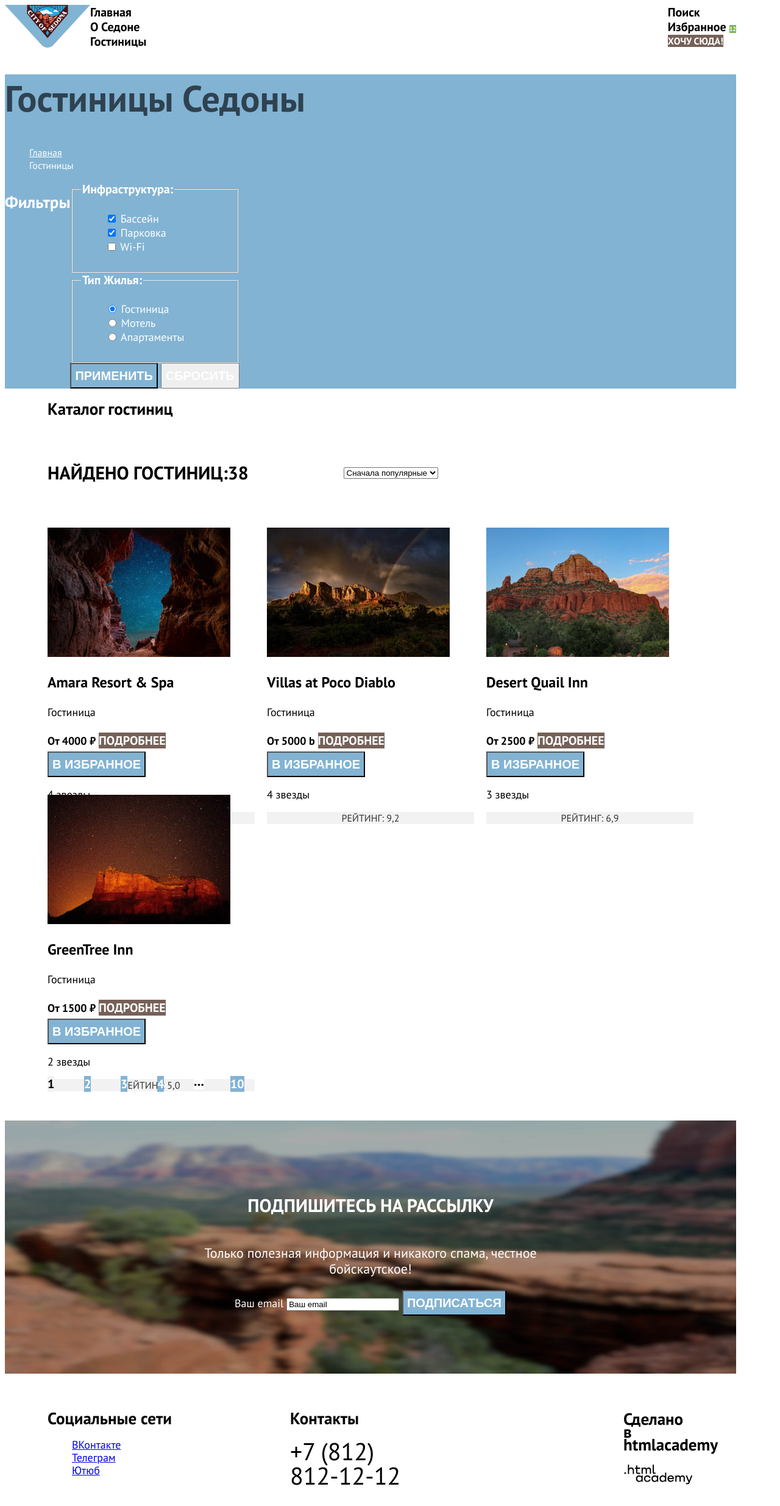
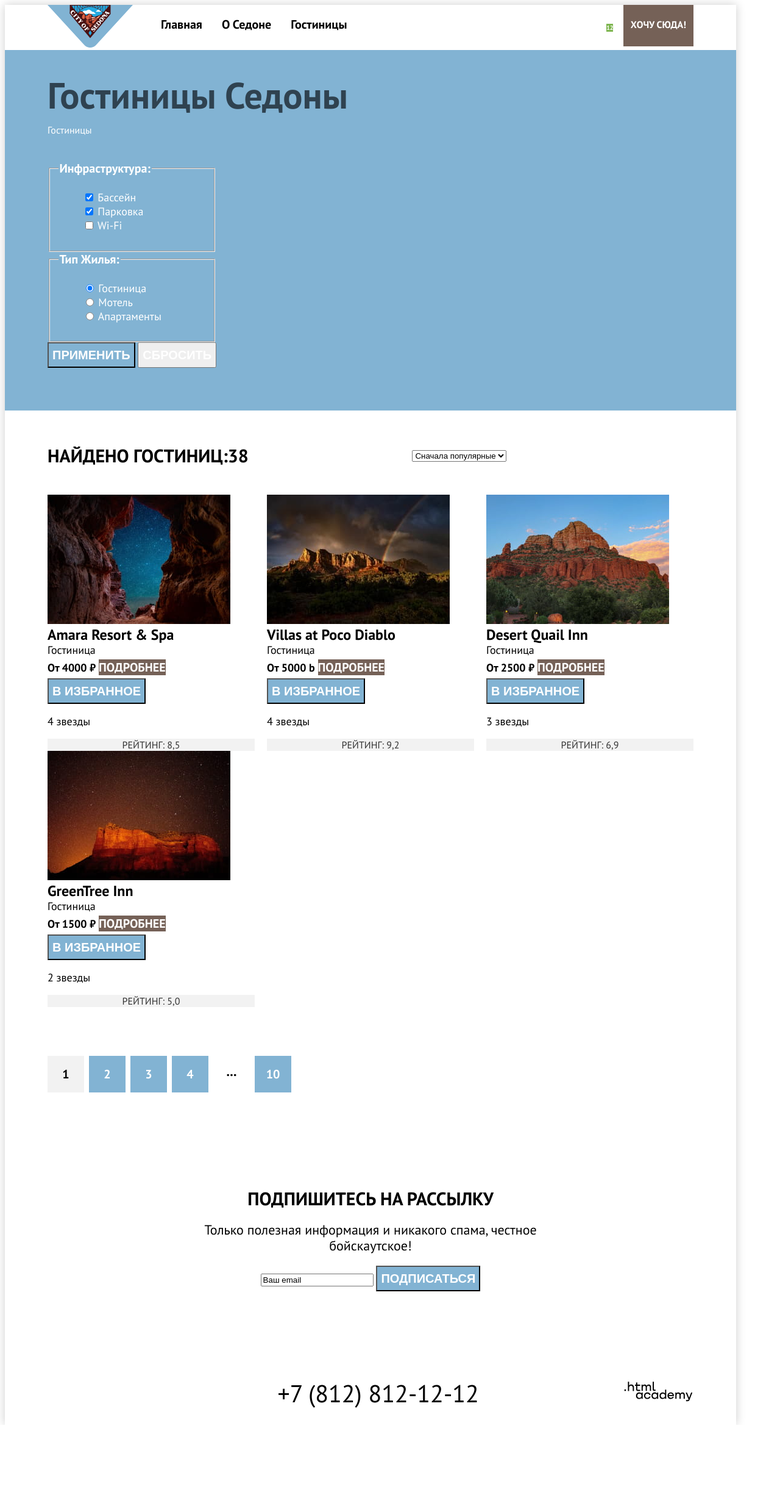
Before and after one commit to htmlacademy-htmlcss/2155007-sedona-35, a plain HTML site: page catalog.html in a window 1280 px wide. Shown: the whole page at 61% size. After the commit the page ends 2336 px from the top, so only its background shows below. Drawn offline with Linux system fonts and the light colour scheme.

Commit message:
Сетки компонентов на флексах

```diff
--- a/catalog.html
+++ b/catalog.html
@@ -1,17 +1,19 @@
 <!DOCTYPE html>
 <html lang="ru">
+
   <head>
     <meta charset="utf-8">
     <title>HTML Academy: Седона</title>
     <link rel="stylesheet" href="styles/styles.css">
 
   </head>
+
   <body>
     <div class="page_container">
       <header class="page_header" data-test="header">
         <nav class="navigation">
-          <a class="navigation_logo" href="index.html">
-            <img class="page_header_logo" src="image/logo.svg" alt="Логотип  города Седона" width="140" height="70">
+          <a class="navigation_logo_link" href="index.html">
+            <img class="navigation_logo_image" src="image/logo.svg" alt="Логотип  города Седона." width="140" height="70">
           </a>
           <ul class="navigation_list">
             <li class="navigation_item">
@@ -21,14 +23,14 @@
               <a class="navigation_link" href="#">О Седоне</a>
             </li>
             <li class="navigation_item">
-              <a class="navigation_link navigation-link-current">Гостиницы</a>
+              <a class="navigation_link navigation_link_current">Гостиницы</a>
             </li>
           </ul>
 
-          <ul class="navigation_list navigation-user">
+          <ul class="navigation_list navigation_user">
             <li class="navigation_item">
               <a class="navigation_link" href="#">
-                <span class="visually_hidden">Поиск</span>
+                <span class="visually_hidden">Поиск.</span>
               </a>
             </li>
             <li class="navigation_item">
@@ -44,14 +46,14 @@
         </nav>
       </header>
 
-      <main class="main_inner main-container" data-test="main">
-        <div class="main__page_container">
+      <main class="main_inner main_container" data-test="main">
+        <div class="main_page_container">
           <header class="inner_header">
             <h1 class="inner_header_title">Гостиницы Седоны</h1>
             <ul class="breadcrumbs">
               <li class="breadcrumbs_item">
                 <a class="breadcrumbs_link" href="index.html">
-                  <span class="visually_hidden">Главная</span>
+                  <span class="visually_hidden">Главная.</span>
                 </a>
               </li>
               <li class="breadcrumbs_item">
@@ -60,7 +62,7 @@
             </ul>
 
             <div class="filter_hotels" data-test="filter">
-              <h2 class="visually_hidden">Фильтры</h2>
+              <h2 class="visually_hidden">Фильтры.</h2>
               <form class="filter_hotels_form" action="https://echo.htmlacademy.ru/" method="get">
                 <fieldset class="filter_infrastructure">
                   <legend class="filter_title">Инфраструктура:</legend>
@@ -119,7 +121,7 @@
           </header>
 
           <section class="section_hotel_catalog" data-test="catalog">
-            <h2 class="visually_hidden">Каталог гостиниц</h2>
+            <h2 class="visually_hidden">Каталог гостиниц.</h2>
             <div class="sorting-container">
               <p class="found_hotels"> Найдено гостиниц:<span>38</span></p>
               <select class="select_control" aria-label="Сортировка">
@@ -130,17 +132,17 @@
               <ul class="catalog_view">
                 <li class="catalog_view_item">
                   <a class="button" href="#">
-                    <span class="visually_hidden">Показать плиткой</span>
+                    <span class="visually_hidden">Показать плиткой.</span>
                   </a>
                 </li>
                 <li class="catalog_view_item">
                   <a class="button" href="#">
-                    <span class="visually_hidden">Показать карточками</span>
+                    <span class="visually_hidden">Показать карточками.</span>
                   </a>
                 </li>
                 <li class="catalog_view_item">
                   <a class="button" href="#">
-                    <span class="visually_hidden">Показать списком</span>
+                    <span class="visually_hidden">Показать списком.</span>
                   </a>
                 </li>
               </ul>
@@ -149,7 +151,8 @@
             <ul class="hotel_cards_list">
               <li class="hotel_cards_item">
                 <a class="hotel_cards_link" href="#">
-                  <img class="hotel_cards_img" src="image/amara_resort_spa.jpg" alt="Звездное небо в расщелине гор" width="300" height="212">
+                  <img class="hotel_cards_img" src="image/amara_resort_spa.jpg" alt="Звездное небо в расщелине гор."
+                    width="300" height="212">
                   <h3 class="hotel_cards_title">Amara Resort & Spa</h3>
                 </a>
                 <p class="hotel_cards_description">Гостиница</p>
@@ -161,7 +164,8 @@
               </li>
               <li class="hotel_cards_item">
                 <a class="hotel_cards_link" href="#">
-                  <img class="hotel_cards_img" src="image/villias_at_poco_diablo.jpg" alt="Радуга над горным хребтом" width="300" height="212">
+                  <img class="hotel_cards_img" src="image/villias_at_poco_diablo.jpg" alt="Радуга над горным хребтом."
+                    width="300" height="212">
                   <h3 class="hotel_cards_title">Villas at Poco Diablo</h3>
                 </a>
                 <p class="hotel_cards_description">Гостиница</p>
@@ -173,7 +177,8 @@
               </li>
               <li class="hotel_cards_item">
                 <a class="hotel_cards_link" href="#">
-                  <img class="hotel_cards_img" src="image/desert_quail_inn.jpg" alt="Горы на фоне голубого неба" width="300" height="212">
+                  <img class="hotel_cards_img" src="image/desert_quail_inn.jpg" alt="Горы на фоне голубого неба."
+                    width="300" height="212">
                   <h3 class="hotel_cards_title">Desert Quail Inn</h3>
                 </a>
                 <p class="hotel_cards_description">Гостиница</p>
@@ -185,7 +190,8 @@
               </li>
               <li class="hotel_cards_item">
                 <a class="hotel_cards_link" href="#">
-                  <img class="hotel_cards_img" src="image/greentree_inn.jpg" alt="Горна на фоне звездного неба" width="300" height="212">
+                  <img class="hotel_cards_img" src="image/greentree_inn.jpg" alt="Горна на фоне звездного неба."
+                    width="300" height="212">
                   <h3 class="hotel_cards_title">GreenTree Inn</h3>
                 </a>
                 <p class="hotel_cards_description">Гостиница</p>
@@ -222,14 +228,14 @@
         </div>
       </main>
 
-      <footer class="page_footer" data-test="footer">
+      <footer class="page_footer inner_footer" data-test="footer">
         <div class="page-footer-container">
-          <section class="mailing" data-test="subscribe">
+          <section class="mailing mailing_inner_footer" data-test="subscribe">
             <div class="mailing_container">
               <h2 class="mailing_title">Подпишитесь на рассылку</h2>
               <p class="mailing_description">Только полезная информация и никакого спама, честное бойскаутское!</p>
-              <form class="mailng_form"  action="https://echo.htmlacademy.ru/" method="post">
-                <span class="visually_hidden">Ваш email</span>
+              <form class="mailng_form" action="https://echo.htmlacademy.ru/" method="post">
+                <span class="visually_hidden">Ваш email.</span>
                 <input type="email" name="email" value="Ваш email">
                 <button class="button button_blue" type="submit">Подписаться</button>
               </form>
@@ -238,37 +244,38 @@
 
           <div class="footer_contacts_container">
             <section class="social">
-              <h2 class="visually_hidden">Социальные сети</h2>
+              <h2 class="visually_hidden">Социальные сети.</h2>
               <ul class="social_list">
                 <li class="social_item">
                   <a class="social_link" href="https://vk.com/htmlacademy">
-                    <span class="visually_hidden">ВКонтакте</span>
+                    <span class="visually_hidden">ВКонтакте.</span>
                   </a>
                 </li>
                 <li class="social_item">
                   <a class="social_link" href="https://t.me/htmlacademy">
-                    <span class="visually_hidden">Телеграм</span>
+                    <span class="visually_hidden">Телеграм.</span>
                   </a>
                 </li>
                 <li class="social_item">
                   <a class="social_link" href="https://www.youtube.com/user/htmlacademyru">
-                   <span class="visually_hidden">Ютюб</span>
+                    <span class="visually_hidden">Ютюб.</span>
                   </a>
                 </li>
               </ul>
             </section>
 
             <section class="contacts">
-              <h2 class="visually_hidden">Контакты</h2>
+              <h2 class="visually_hidden">Контакты.</h2>
               <address class="contacts_address">
                 <a class="contacts_address_phone" href="tel:+78128121212">+7 (812) 812-12-12</a>
               </address>
             </section>
 
             <section class="copyright">
-              <h2 class="visually_hidden">Сделано в htmlacademy</h2>
-              <a  class="copyright_link" href="https://htmlacademy.ru">
-              <img class="logo_htmlacademy" src="image/logo_htmlacademy.svg" alt="Логотип htmlacademy" width="115" height="33">
+              <h2 class="visually_hidden">Сделано в htmlacademy.</h2>
+              <a class="copyright_link" href="https://htmlacademy.ru">
+                <img class="logo_htmlacademy" src="image/logo_htmlacademy.svg" alt="Логотип htmlacademy." width="115"
+                  height="33">
               </a>
             </section>
           </div>
@@ -276,4 +283,5 @@
       </footer>
     </div>
   </body>
+
 </html>
--- a/styles/styles.css
+++ b/styles/styles.css
@@ -28,15 +28,25 @@ body {
   line-height: 21px;
   color: #000000;
   background-color: #FFFFFF;
+  box-shadow: 0 0 15px rgba(0, 0, 0, 0.2);
 }
 
 .page_container {
   display: flex;
   flex-direction: column;
-  flex-grow: 1;
-
 }
-
+.visually_hidden {
+  position: absolute;
+  width: 1px;
+  height: 1px;
+  margin: -1px;
+  border: 0;
+  padding: 0;
+  white-space: nowrap;
+  clip-path: inset(100%);
+  clip: rect(0 0 0 0);
+  overflow: hidden;
+}
 .button {
   font-size: 20px;
   font-weight: 700;
@@ -50,23 +60,23 @@ body {
 /* Pages */
 .navigation {
   display: flex;
-  width: 1200px;
   margin: 0 auto;
+  padding: 0 70px;
 }
-
+.navigation_logo_image {
+  margin-right: 30px;
+}
 .navigation_list {
+  display: flex;
+  flex-wrap: wrap;
   max-width: 439px;
-  list-style: none;
   margin: 0;
   padding: 0;
+  list-style: none;
 }
-
-.navigation-user {
-  max-width: 315px;
-  margin-left: auto;
-}
-
 .navigation_link {
+  display: block;
+  padding: 20px 16px;
   font-size: 20px;
   line-height: 24px;
   font-weight: 700;
@@ -75,7 +85,15 @@ body {
   text-decoration: none;
   text-transform: capitalize;
 }
-
+.navigation_user {
+  max-width: 315px;
+  margin-left: auto;
+}
+.navigation_user .navigation_link {
+  min-width: 20px;
+  min-height: 24px;
+  padding: 22px 12px;
+}
 .navigation_link_button {
   font-size: 16px;
   line-height: 20px;
@@ -83,7 +101,6 @@ body {
   background-color: #756157;
   text-transform: uppercase;
 }
-
 .favourites {
   font-size: 10px;
   line-height: 10px;
@@ -94,29 +111,32 @@ body {
 
 /*Main*/
 
-/*.main_container {
+.main_container {
   flex-grow: 1;
-}*/
-
-.main__page_container {
+}
+.main_page_container {
   width: 1200px;
   margin: 0 auto;
 }
-
 .welcom {
+  padding-bottom: 82px;
+  padding-top: 50px;
   background-color: #82B3D3;
   background-image: url("../image/sedona_main_index_img.jpg");
   background-repeat: no-repeat;
-  background-size: 1200px 485px;
+  background-position: center top;
+  background-size: cover;
 }
-
 .welcome_to_sedona {
   display: block;
   margin: 0 auto;
 }
 
 /*advantages*/
-.text_about_sedona {
+.advantages {
+  padding-top: 69px;
+}
+.advantages_caption {
   width: 620px;
   margin: auto;
   margin-bottom: 25px;
@@ -126,8 +146,7 @@ body {
   text-align: center;
   text-transform: uppercase;
 }
-
-.text_about_sedona_reasons {
+.advantages_caption_reasons {
   width: 651px;
   margin: auto;
   margin-bottom: 90px;
@@ -136,7 +155,6 @@ body {
   font-weight: 400;
   text-align: center;
 }
-
 .advantages_list {
   display: flex;
   justify-content: space-between;
@@ -145,50 +163,45 @@ body {
   padding: 0;
   list-style: none;
 }
-
 .advantages_item {
-  width: 400px;
-  height: 384px;
   color: #000000;
   background-color: rgba(131, 179, 211, 0.12);
   list-style: none;
-
 }
-
 .advantages_container {
   display: flex;
   justify-content: space-between;
 }
-
 .advantages_card_container {
+  box-sizing: border-box;
   width: 400px;
-  height: 384px;
+  padding: 92px 85px 111px;
 }
-
 .advantages_item_blue_card {
   width: 1200px;
   color: #FFFFFF;
   background-color: #82B3D3;
 }
-
 .advantages_item_lightblue_card {
   color: #000000;
   background-color: rgba(131, 179, 211, 0.2);
 }
-
 .advantages_image {
   display: block;
 }
-
 .advantages_title {
+  padding:0;
+  margin:0;
+  margin-bottom: 62px;
   font-size: 24px;
   line-height: 28px;
   font-weight: 700;
   text-transform: uppercase;
   text-align: center;
 }
-
 .advantages_description {
+  padding:0;
+  margin:0;
   text-align: center;
 }
 
@@ -203,55 +216,62 @@ body {
   text-align: center;
   list-style: none;
 }
-
 .services_item {
-  width: 400px;
-  height: 384px;
   color: #000000;
   background-color: rgba(131, 179, 211, 0.12);
 }
-
+.services_card_container {
+  box-sizing: border-box;
+  width:400px;
+  padding: 80px 85px;
+}
 .services_item_white_card {
   color: #000000;
   background-color: #FFFFFF;
 }
-
 .services_title {
+  padding:0;
+  margin:0;
+  margin-bottom: 30px;
   font-size: 24px;
   line-height: 28px;
   font-weight: 700;
   text-transform: uppercase;
   text-align: center;
 }
-
 .services_description {
+  padding:0;
+  margin:0;
   text-align: center;
 }
 
 /*search_hotel*/
-
+.search_hotel {
+  padding: 96px 304px;
+}
 .search_hotel_container {
   display: flex;
   flex-direction: column;
   align-items: center;
   justify-content: center;
-  margin: 96px 304px;
 }
 .search_hotel_title {
+  margin:0;
+  margin-bottom: 20px;
   font-size: 30px;
   font-weight: 700;
   line-height: 36px;
   text-align: center;
   text-transform: uppercase;
 }
-
 .search_hotel_description {
+  margin:0;
+  margin-bottom: 20px;
   font-size: 22px;
   font-weight: 400;
   line-height: 26px;
   text-align: center;
 }
-
 .button_brown {
   background-color: #756157;
 }
@@ -265,8 +285,7 @@ body {
   margin: 0 auto;
 }
 .mailing {
-  width: 1200px;
-  height: 415px;
+  padding:96px 258px 104px 258px;
   background-color: #82B3D3;
   background-image: url("../image/sedona_footer_index_img.jpg");
   background-repeat: no-repeat;
@@ -278,23 +297,24 @@ body {
   flex-direction: column;
   align-items: center;
   justify-content: center;
-  margin:96px 258px 104px;
 }
 .mailing_title {
+  margin:0;
+  margin-bottom: 20px;
   font-size: 30px;
   font-weight: 700;
   line-height: 36px;
   text-align: center;
   text-transform: uppercase;
 }
-
 .mailing_description {
+  margin:0;
+  margin-bottom: 20px;
   font-size: 22px;
   font-weight: 400;
   line-height: 26px;
   text-align: center;
 }
-
 .button_blue {
   background-color: #82B3D3;
 }
@@ -304,21 +324,28 @@ body {
   display: flex;
   justify-content: space-between;
   align-items: center;
-  width: 1060px;
-  margin: 40px 70px 30px 70px;
-}
-.social {
-  margin-right: 194px;
+  padding: 40px 70px 30px 70px;
 }
 .social_list {
+  display: flex;
+  flex-wrap: wrap;
+  width: 142;
+  max-width: 182px;
   list-style: none;
+  margin: 0;
+  padding: 0;
+}
+.social_item {
+  width: 47px;
+  height: 40px;
+  margin-bottom: 5px;
 }
 
 /*contacts*/
 .contacts {
-  max-width: 182px;
   width: 331px;
-
+  margin-right: 234px;
+  margin-left: 234px;
 }
 .contacts_address_phone {
   font-size: 40px;
@@ -327,20 +354,20 @@ body {
   text-align: center;
   text-decoration: none;
   color: #000000;
-
 }
 .copyright {
   width: 115px;
-  margin-left: auto;
 }
 /*Main_inner*/
 .inner_header {
+  padding: 35px 70px 70px;
   background-color: #82B3D3;
   background-image: url("../image/sedona_inner_main_header.jpg");
   background-repeat: no-repeat;
-  background-size: 1200px 412px;
 }
 .inner_header_title {
+  margin: 0;
+  margin-bottom: 8px;
   font-size: 60px;
   font-weight: 700;
   line-height: 78px;
@@ -350,11 +377,14 @@ body {
 
 /* Breadcrumbs */
 .breadcrumbs {
+  display: flex;
+  margin: 0;
+  margin-bottom: 40px;
+  padding: 0;
   color: #FFFFFF;
   font-size: 16px;
   list-style: none;
 }
-
 .breadcrumbs_link {
   color: inherit;
   padding: 0;
@@ -365,12 +395,10 @@ body {
   display: flex;
   color: #FFFFFF;
 }
-
 .filter_infrastructure_list,
 .filter_type_of_housing_list {
   list-style: none;
 }
-
 .filter_title {
   font-size: 20px;
   line-height: 24px;
@@ -378,7 +406,6 @@ body {
   text-align: left;
   text-transform: capitalize;
 }
-
 .control_label {
   line-height: 23px;
   text-align: left;
@@ -386,26 +413,40 @@ body {
 
 /*hotel_catalog*/
 .section_hotel_catalog {
-  width: 1060px;
-  margin-left: 70px;
-  margin-right: 70px;
-
+  padding: 50px 70px 60px;
 }
 /*sorting-container*/
 .sorting-container {
   display: flex;
   justify-content: space-between;
   align-items: center;
+  margin-bottom: 40px;
 }
 .found_hotels {
+  margin: 0;
+  margin-right: 192px;
   font-size: 30px;
   font-weight: 700;
   line-height: 36px;
   text-align: left;
   text-transform: uppercase;
 }
+.select_control {
+  margin-right: 70px;
+}
 .catalog_view {
+  display: flex;
+  margin: 0;
+  padding: 0;
   list-style: none;
+}
+.catalog_view_item {
+  width: 48px;
+  height: 48px;
+  margin-right: 8px;
+}
+.catalog_view_item:nth-last-child(1){
+  margin-right: 0;
 }
 
 /*hotel_cards*/
@@ -413,34 +454,34 @@ body {
   display: flex;
   justify-content: space-between;
   flex-wrap: wrap;
+  margin: 0;
+  margin-bottom: 80px;
+  padding: 0;
   list-style: none;
-  padding: 0;
 }
 .hotel_cards_item {
   width: 340px;
-  height: 438px;
 }
 .hotel_cards_title {
+  margin: 0;
   font-size: 24px;
   font-weight: 700;
   line-height: 28px;
   text-align: left;
   color: #000000;
 }
-
 .hotel_cards_link {
   text-decoration: none;
 }
-
 .hotel_cards_description {
+  margin: 0;
   text-align: left;
 }
-
 .hotel_cards_price {
   text-align: right;
 }
-
 .rating {
+  margin: 0;
   font-size: 16px;
   line-height: 20px;
   text-align: center;
@@ -454,12 +495,17 @@ body {
   display: flex;
   list-style: none;
   padding: 0;
+  margin: 0;
 }
-.pagination_item {
+.pagination_item:not(:last-child) {
+  margin-right: 8px;
+}
+.pagination_link {
+  display: block;
+  box-sizing: border-box;
   width: 60px;
   height: 60px;
-}
-.pagination_link {
+  padding: 12px 24px 12px 24px;
   font-size: 20px;
   font-weight: 700;
   line-height: 36px;
@@ -468,12 +514,14 @@ body {
   background-color: #82B3D3;
   text-decoration: none;
 }
-
+.pagination_link:nth-last-child(1) {
+  padding: 12px 18px 12px 18px;
+}
 .pagination-current {
+  padding: 16px 22px 18px 22px;
   color: #000000;
   background-color: #F2F2F2;
 }
-
 .pagination_still {
   font-size: 22px;
   line-height: 26px;
@@ -483,6 +531,7 @@ body {
 
 /*inner_footer*/
 .mailing_inner_footer {
-  background-color: #000000;
+  color: #000000;
+  background-color: #FFFFFF;
   background-image: none;
 }
```
Also changed, not shown: index.html (+49 -28 lines). Lines whose indentation alone changed are shown as unchanged.
